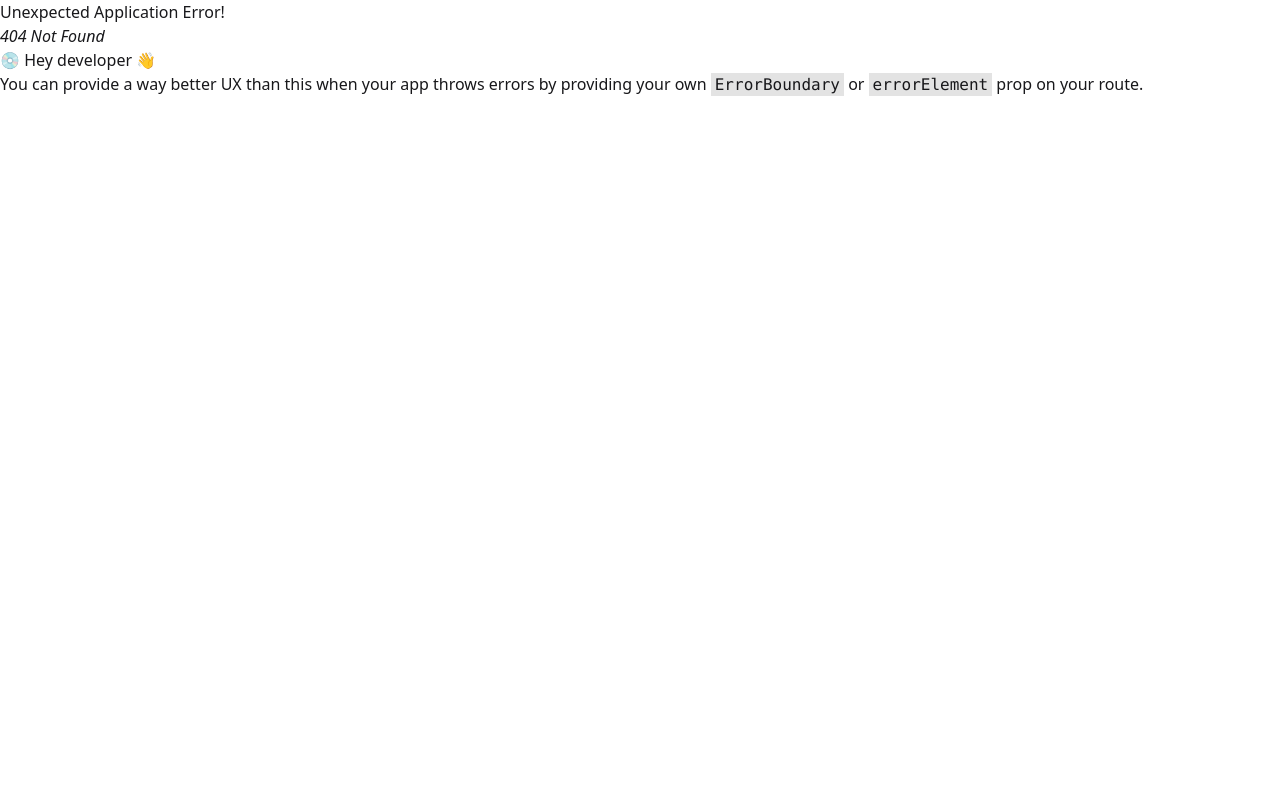
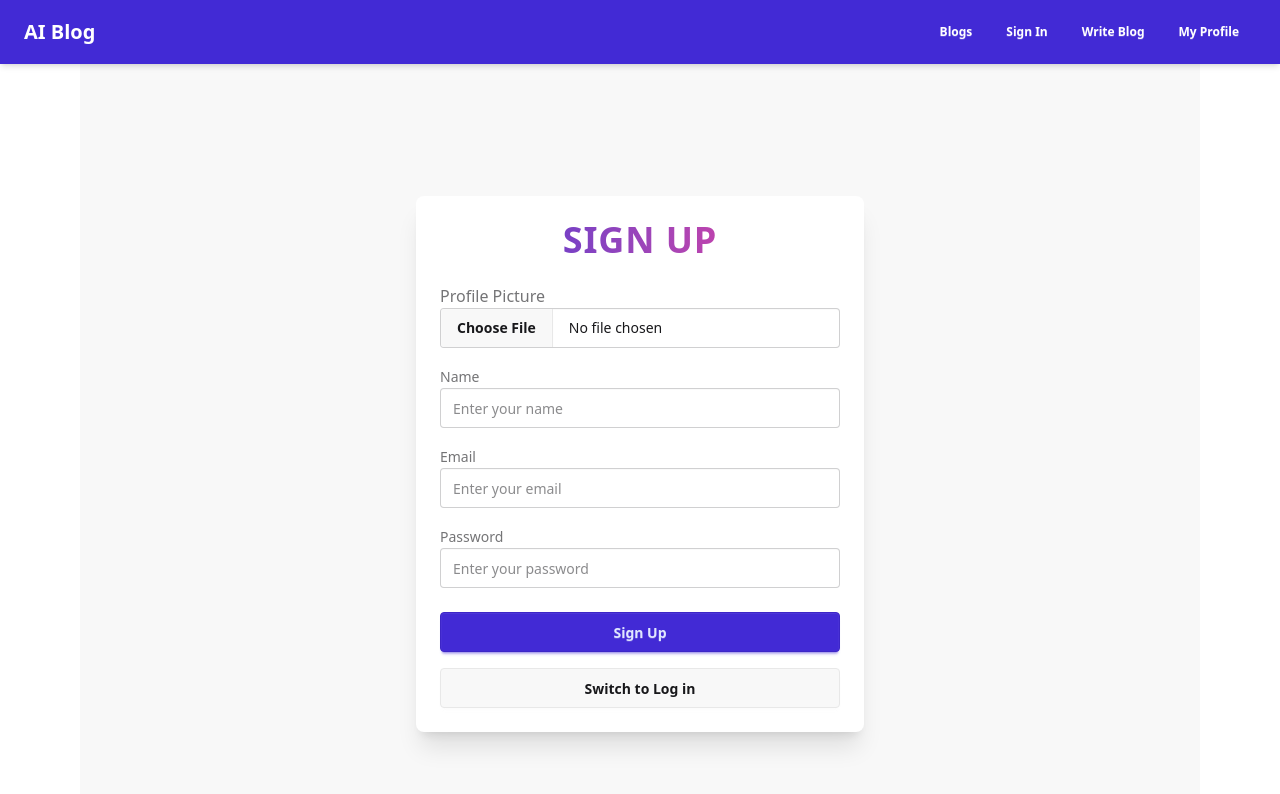
Before and after one commit to Shivam24S/Ai-powered-blog-platform-, a React (Vite) app in the folder frontend/: page /signup in a window 1280 px wide. Before the commit this address had no page. Shown: the top 794 px of the page. Built offline with nearby package versions, Linux system fonts and the light colour scheme.

Commit message:
log in and sign up component refactored using custom component and formik and daisy ui

```diff
--- a/frontend/shared/formElements/InputField.jsx
+++ b/frontend/shared/formElements/InputField.jsx
@@ -13,27 +13,22 @@ const InputField = ({
     <div className="form-control w-full">
       {label && (
         <label htmlFor={id || name} className="label">
-          <span className="label-text">{label}</span>
+          <span className="label-text font-medium text-sm">{label}</span>
         </label>
       )}
 
-      {element === "textarea" ? (
       <Field
-          as="textarea"
-          id={id || name}
-          name={name}
-          placeholder={placeholder}
-          className="textarea textarea-bordered w-full"
-        />
-      ) : (
-        <Field
+        as={element === "textarea" ? "textarea" : "input"}
         id={id || name}
         name={name}
         type={type}
         placeholder={placeholder}
-          className="input input-bordered w-full"
+        className={
+          element === "textarea"
+            ? "textarea textarea-bordered w-full"
+            : "input input-bordered w-full"
+        }
       />
-      )}
 
       <ErrorMessage
         name={name}
--- a/frontend/src/App.jsx
+++ b/frontend/src/App.jsx
@@ -3,6 +3,7 @@ import { createBrowserRouter, RouterProvider } from "react-router-dom";
 import MainNavigation from "./routes/MainNavigation";
 import Auth from "./auth/Auth";
 import Blogs from "./blogs/Blogs";
+import Signup from "./auth/Signup";
 
 const App = () => {
   const router = createBrowserRouter([
@@ -18,6 +19,10 @@ const App = () => {
           path: "blogs",
           element: <Blogs />,
         },
+        {
+          path: "signup",
+          element: <Signup />,
+        },
       ],
     },
   ]);
--- a/frontend/src/auth/Signin.jsx
+++ b/frontend/src/auth/Signin.jsx
@@ -1,7 +1,8 @@
 import React from "react";
-import { Formik, Form, Field, ErrorMessage } from "formik";
+import { Formik, Form } from "formik";
 import * as Yup from "yup";
 import Button from "../../shared/formElements/Button";
+import InputField from "../../shared/formElements/InputField";
 
 // Validation schema using Yup
 const SignInSchema = Yup.object().shape({
@@ -13,10 +14,10 @@ const SignInSchema = Yup.object().shape({
 
 const SignIn = () => {
   return (
-    <section className="flex justify-center items-center min-h-screen bg-primary-50 px-4">
-      <div className="bg-white shadow-md rounded-lg p-6 w-full max-w-md space-y-4">
-        <h2 className="text-2xl font-semibold text-primary-700 text-center mb-4">
-          Log in Required
+    <section className="flex justify-center items-center min-h-screen bg-base-200 px-4">
+      <div className="card w-full max-w-md bg-white shadow-xl p-6">
+        <h2 className="text-4xl font-bold text-center mb-6 bg-gradient-to-r from-primary to-secondary text-transparent bg-clip-text uppercase tracking-wide">
+          LOG IN
         </h2>
 
         <Formik
@@ -30,58 +31,38 @@ const SignIn = () => {
         >
           {({ isSubmitting }) => (
             <Form className="space-y-4">
-              {/* Email */}
-              <div>
-                <label
-                  htmlFor="email"
-                  className="block mb-1 font-medium text-sm"
-                >
-                  Email
-                </label>
-                <Field
-                  type="email"
-                  name="email"
-                  className="w-full px-3 py-2 border rounded-md text-sm focus:outline-none focus:ring-2 focus:ring-primary-500"
-                />
-                <ErrorMessage
-                  name="email"
-                  component="div"
-                  className="text-sm text-red-600 mt-1"
-                />
-              </div>
+              <InputField
+                label="Email"
+                name="email"
+                type="email"
+                placeholder="Enter your email"
+              />
 
-              {/* Password */}
-              <div>
-                <label
-                  htmlFor="password"
-                  className="block mb-1 font-medium text-sm"
-                >
-                  Password
-                </label>
-                <Field
-                  type="password"
-                  name="password"
-                  className="w-full px-3 py-2 border rounded-md text-sm focus:outline-none focus:ring-2 focus:ring-primary-500"
-                />
-                <ErrorMessage
-                  name="password"
-                  component="div"
-                  className="text-sm text-red-600 mt-1"
-                />
-              </div>
+              <InputField
+                label="Password"
+                name="password"
+                type="password"
+                placeholder="Enter your password"
+              />
 
               {/* Buttons */}
-              <div className="mt-6 space-y-3">
+              <div className="space-y-3 pt-2">
                 <Button
                   type="submit"
-                  className="w-full bg-primary-500 hover:bg-primary-600 text-black "
                   disabled={isSubmitting}
+                  variant="primary"
+                  size="md"
+                  className="w-full"
                 >
                   {isSubmitting ? "Logging in..." : "Log In"}
                 </Button>
+
                 <Button
                   type="button"
-                  className="w-full bg-secondary-500 hover:bg-secondary-600 text-black"
+                  variant="secondary"
+                  size="md"
+                  className="w-full"
+                  to="/signup"
                 >
                   Switch to Sign Up
                 </Button>
--- a/frontend/src/auth/Signup.jsx
+++ b/frontend/src/auth/Signup.jsx
@@ -1,10 +1,11 @@
 import React from "react";
 import { Formik, Form, Field, ErrorMessage } from "formik";
 import * as Yup from "yup";
+import Button from "../../shared/formElements/Button";
+import InputField from "../../shared/formElements/InputField";
 
 // Validation Schema using Yup
 const SignupSchema = Yup.object().shape({
-  profilePic: Yup.mixed().required("Profile picture is required"),
   name: Yup.string().min(2, "Too Short!").required("Name is required"),
   email: Yup.string().email("Invalid email").required("Email is required"),
   password: Yup.string()
@@ -14,9 +15,11 @@ const SignupSchema = Yup.object().shape({
 
 const Signup = () => {
   return (
-    <section className="flex justify-center items-center min-h-screen bg-gray-100 px-4">
-      <div className="bg-white p-6 rounded-lg shadow-md w-full max-w-md">
-        <h2 className="text-2xl font-semibold text-center mb-6">Sign Up</h2>
+    <section className="flex justify-center items-center min-h-screen bg-base-200 px-4">
+      <div className="card w-full max-w-md bg-white shadow-xl p-6">
+        <h2 className="text-4xl font-bold text-center mb-6 bg-gradient-to-r from-primary to-secondary text-transparent bg-clip-text uppercase tracking-wide">
+          Sign Up
+        </h2>
 
         <Formik
           initialValues={{
@@ -42,12 +45,9 @@ const Signup = () => {
           {({ setFieldValue, isSubmitting }) => (
             <Form className="space-y-4">
               {/* Profile Picture */}
-              <div>
-                <label
-                  htmlFor="profilePic"
-                  className="block text-sm font-medium mb-1"
-                >
-                  Profile Picture
+              <div className="form-control w-full">
+                <label htmlFor="profilePic" className="label">
+                  <span className="label-text">Profile Picture</span>
                 </label>
                 <input
                   type="file"
@@ -56,83 +56,58 @@ const Signup = () => {
                   onChange={(event) => {
                     setFieldValue("profilePic", event.currentTarget.files[0]);
                   }}
-                  className="block w-full text-sm"
+                  className="file-input file-input-bordered w-full"
                 />
                 <ErrorMessage
                   name="profilePic"
                   component="div"
-                  className="text-sm text-red-600 mt-1"
+                  className="text-sm text-red-500 mt-1"
                 />
               </div>
 
               {/* Name */}
-              <div>
-                <label
-                  htmlFor="name"
-                  className="block text-sm font-medium mb-1"
-                >
-                  Name
-                </label>
-                <Field
+              <InputField
+                label="Name"
+                name="name"
                 type="text"
-                  name="name"
-                  className="w-full px-3 py-2 border rounded-md text-sm focus:outline-none focus:ring-2 focus:ring-blue-500"
+                placeholder="Enter your name"
               />
-                <ErrorMessage
-                  name="name"
-                  component="div"
-                  className="text-sm text-red-600 mt-1"
-                />
-              </div>
 
               {/* Email */}
-              <div>
-                <label
-                  htmlFor="email"
-                  className="block text-sm font-medium mb-1"
-                >
-                  Email
-                </label>
-                <Field
+              <InputField
+                label="Email"
+                name="email"
                 type="email"
-                  name="email"
-                  className="w-full px-3 py-2 border rounded-md text-sm focus:outline-none focus:ring-2 focus:ring-blue-500"
+                placeholder="Enter your email"
               />
-                <ErrorMessage
-                  name="email"
-                  component="div"
-                  className="text-sm text-red-600 mt-1"
-                />
-              </div>
 
               {/* Password */}
-              <div>
-                <label
-                  htmlFor="password"
-                  className="block text-sm font-medium mb-1"
-                >
-                  Password
-                </label>
-                <Field
+              <InputField
+                label="Password"
+                name="password"
                 type="password"
-                  name="password"
-                  className="w-full px-3 py-2 border rounded-md text-sm focus:outline-none focus:ring-2 focus:ring-blue-500"
+                placeholder="Enter your password"
               />
-                <ErrorMessage
-                  name="password"
-                  component="div"
-                  className="text-sm text-red-600 mt-1"
-                />
-              </div>
 
               {/* Submit Button */}
-              <button
+              <Button
                 type="submit"
-                className="w-full bg-blue-500 hover:bg-blue-600 text-white font-semibold py-2 rounded-md transition"
                 disabled={isSubmitting}
+                variant="primary"
+                size="md"
+                className="w-full mt-2"
               >
                 {isSubmitting ? "Signing up..." : "Sign Up"}
-              </button>
+              </Button>
+              <Button
+                type="button"
+                variant="secondary"
+                size="md"
+                className="w-full"
+                to="/"
+              >
+                Switch to Log in
+              </Button>
             </Form>
           )}
         </Formik>
```
Lines whose indentation alone changed are shown as unchanged.
